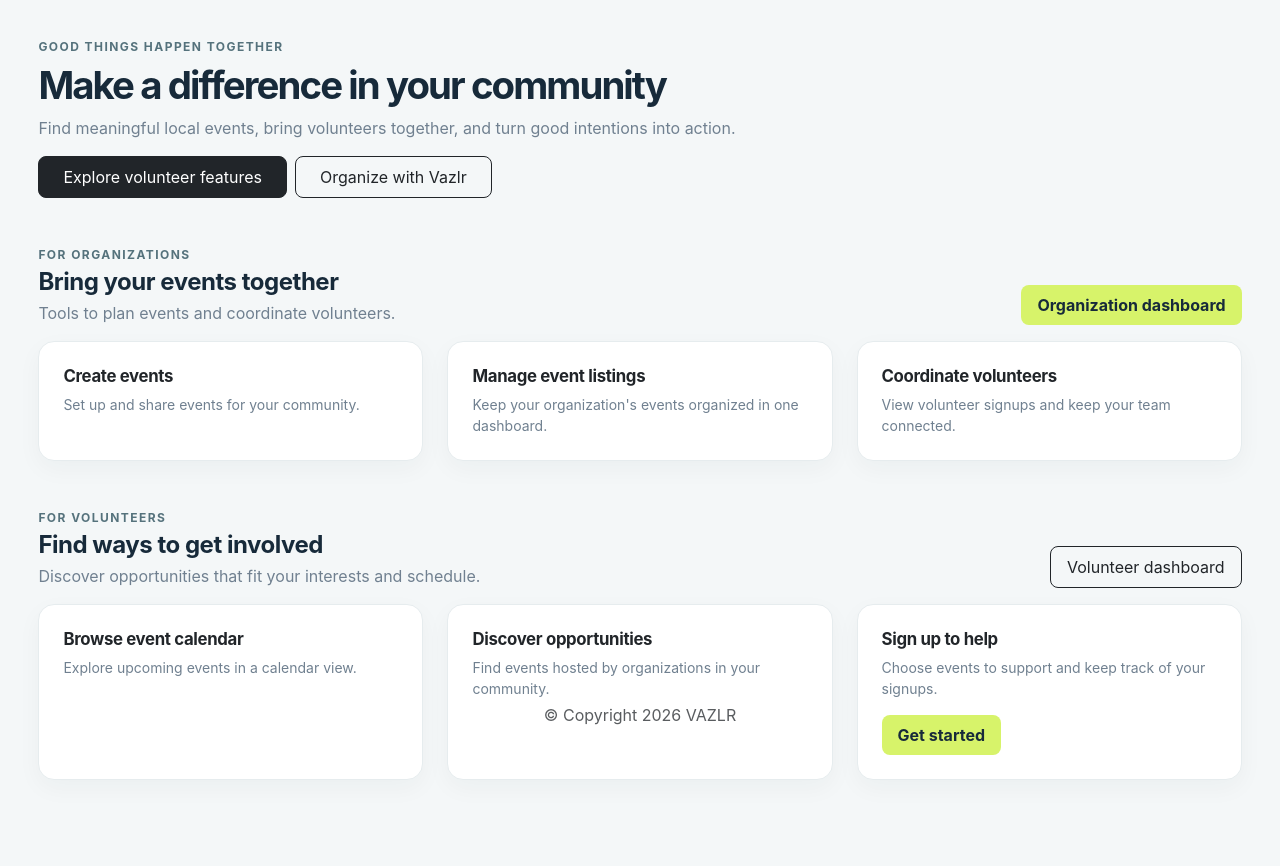
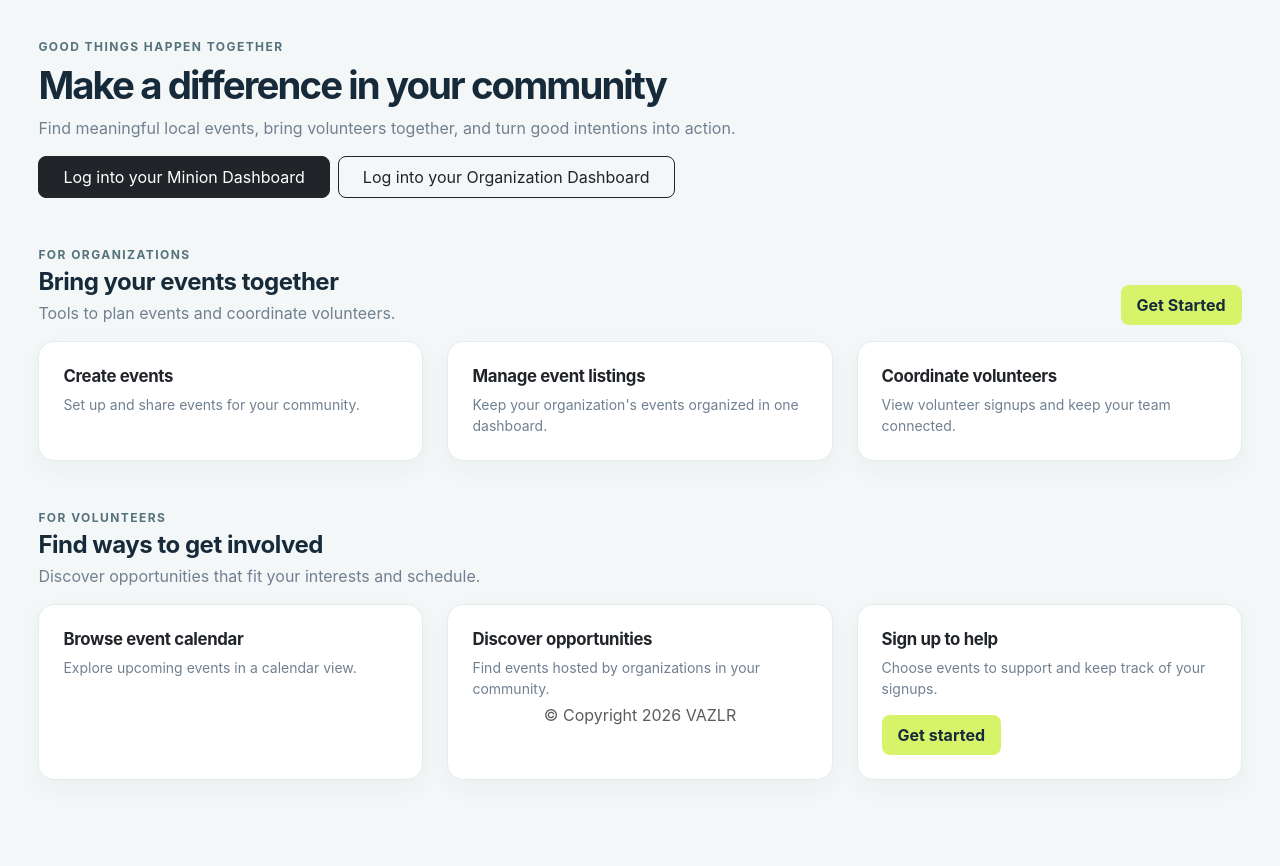
Before and after one commit to ZackM11/Vazlr, a Node server app: page / in a window 1280 px wide. Shown: the part 57-923 px from the top of the page. Run offline with Node 20, Linux system fonts and the light colour scheme; some libraries are stand-ins or nearby versions.

Commit message:
modified buttons and paths on home page

```diff
--- a/ProjectSourceCode/views/pages/home.hbs
+++ b/ProjectSourceCode/views/pages/home.hbs
@@ -12,8 +12,8 @@
                         <p class="welcome-copy mb-3">Find meaningful local events, bring volunteers together, and turn
                             good intentions into action.</p>
                         <div class="d-flex flex-wrap gap-2">
-                            <a class="btn btn-dark rounded-3 px-4 py-2" href="/register">Explore volunteer features</a>
-                            <a class="btn btn-outline-dark rounded-3 px-4 py-2" href="/register">Organize with Vazlr</a>
+                            <a class="btn btn-dark rounded-3 px-4 py-2" href="/login">Log into your Minion Dashboard</a>
+                            <a class="btn btn-outline-dark rounded-3 px-4 py-2" href="/login">Log into your Organization Dashboard</a>
                         </div>
                     </section>
 
@@ -24,7 +24,7 @@
                                 <h2 class="section-title fs-4" id="organization-title">Bring your events together</h2>
                                 <p class="section-subtitle mb-0 mt-1">Tools to plan events and coordinate volunteers.</p>
                             </div>
-                            <a class="btn btn-create-event rounded-3 px-3 py-2" href="/login">Organization dashboard</a>
+                            <a class="btn btn-create-event rounded-3 px-3 py-2" href="/register">Get Started</a>
                         </div>
 
                         <div class="row g-3 g-lg-4">
@@ -62,7 +62,6 @@
                                 <h2 class="section-title fs-4" id="opportunities-title">Find ways to get involved</h2>
                                 <p class="section-subtitle mb-0 mt-1">Discover opportunities that fit your interests and schedule.</p>
                             </div>
-                            <a class="btn btn-outline-dark rounded-3 px-3 py-2" href="/volunteers/dashboard">Volunteer dashboard</a>
                         </div>
 
                         <div class="row g-3 g-lg-4">
```
